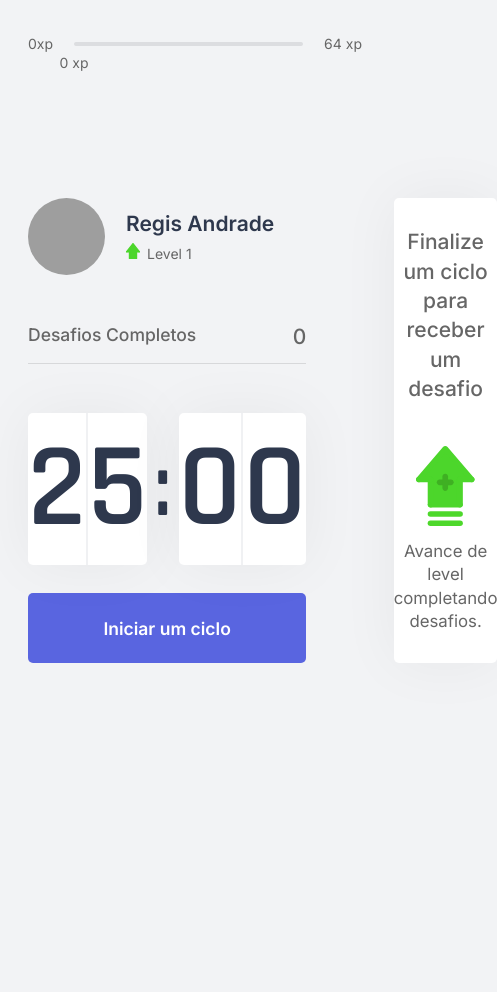
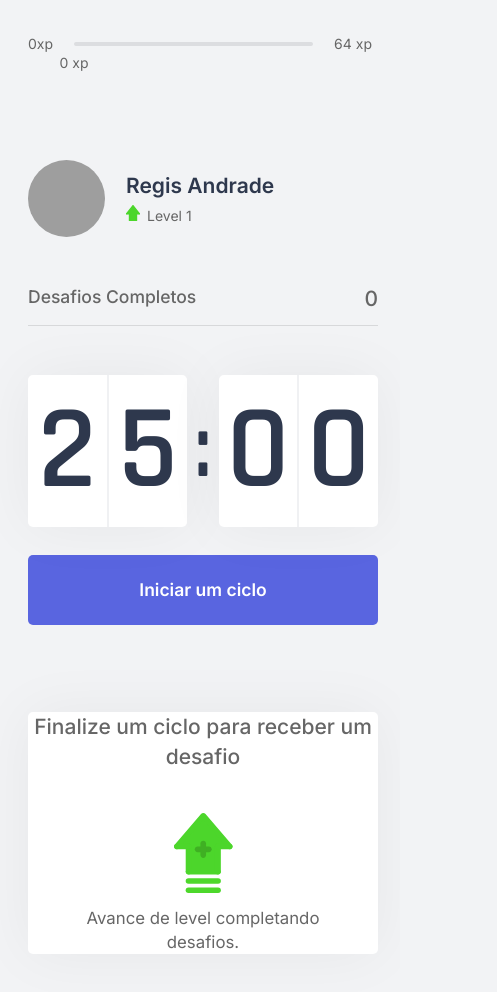
Before and after one commit to andraderegis/rocket_seat_nlw4_react_next_moveit, a Next.js app: page / in a window 390 px wide. Shown: the top 992 px of the page, 497 px wide, since content can reach past the window. Before the commit the page ends 844 px from the top, so only its background shows below. Built offline with nearby package versions, Linux system fonts and the light colour scheme; grey boxes are pictures that could not be loaded.

Commit message:
Responsivity adjustments

```diff
--- a/src/styles/pages/Home.module.css
+++ b/src/styles/pages/Home.module.css
@@ -6,13 +6,28 @@
 
     display: flex;
     flex-direction: column;
+    justify-content: center;
 }
 
 .container section {
   flex: 1;
 
   display: grid;
-  grid-template-columns: 1fr 1fr;
+  grid-template-columns: repeat(auto-fit, minmax(350px, 1fr));
   gap: 6.25rem;
   align-content: center;
 }
+
+@media (max-width: 853px) {
+  .container {
+    height: 130vh;
+    min-width: 400px;
+  }
+}
+
+@media (min-height: 320px) and (max-height: 425px) {
+  .container {
+    height: 300vh;
+    min-width: 400px;
+  }
+}
```
